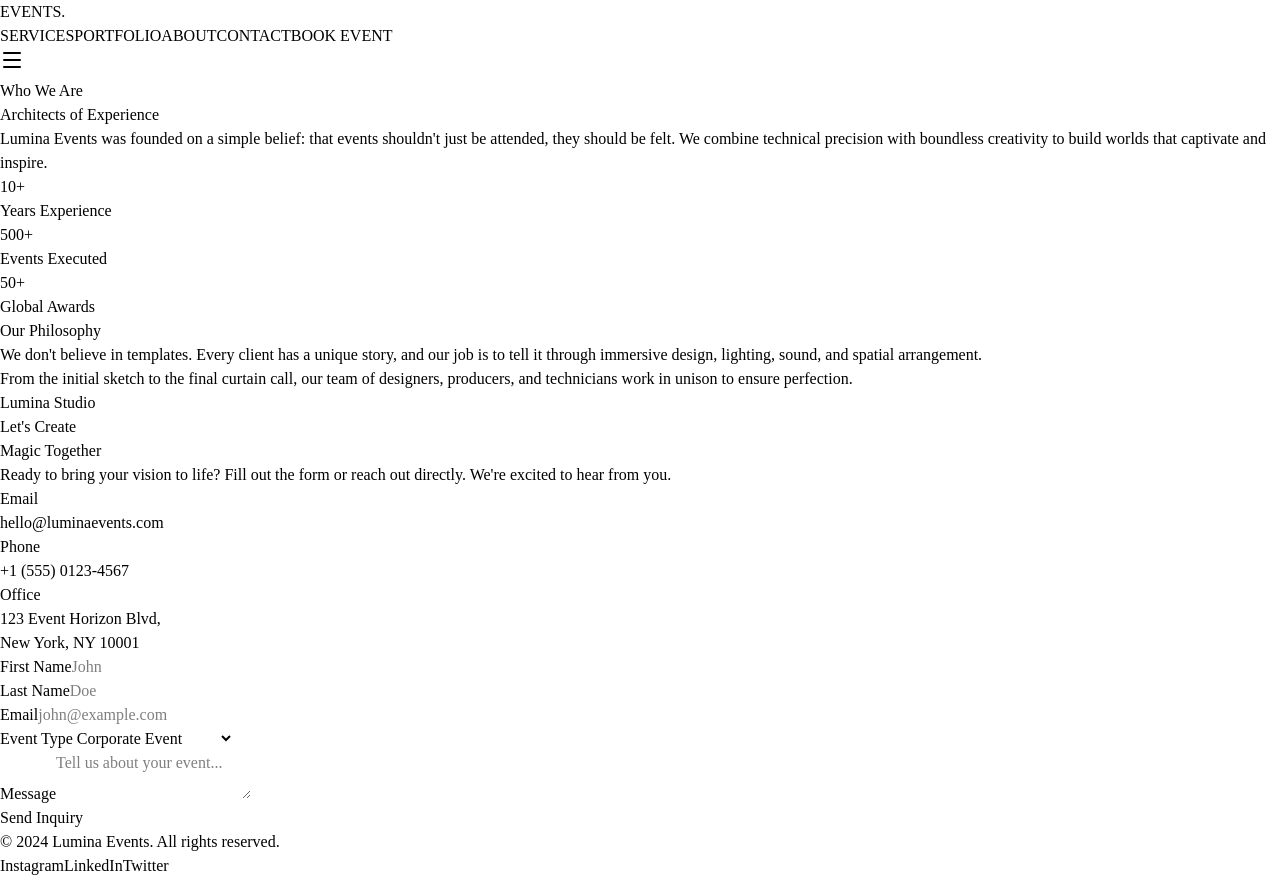
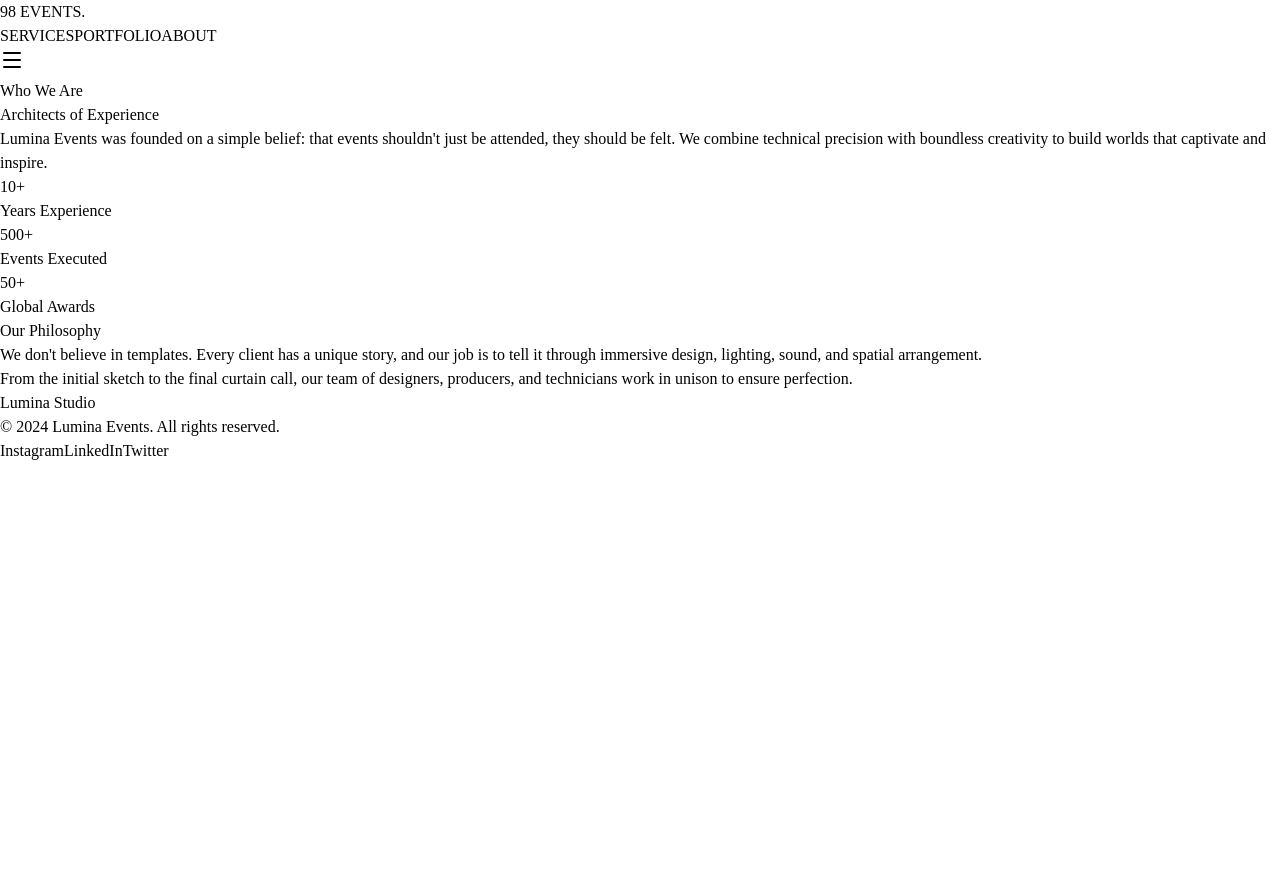
Before and after one commit to sidramhipparagi/events-a, a React (Vite) app in the folder client/: page /about in a window 1280 px wide. After the commit the page ends 800 px from the top, so only its background shows below. Built offline with nearby package versions, Linux system fonts and the light colour scheme.

Commit message:
Remove contact section

```diff
--- a/client/src/components/layout/Navbar.tsx
+++ b/client/src/components/layout/Navbar.tsx
@@ -21,7 +21,6 @@ export function Navbar() {
     { name: "SERVICES", href: "/services" },
     { name: "PORTFOLIO", href: "/portfolio" },
     { name: "ABOUT", href: "/about" },
-    { name: "CONTACT", href: "#contact" },
   ];
 
   return (
@@ -33,7 +32,7 @@ export function Navbar() {
       <div className="container mx-auto px-8 md:px-16 lg:px-24 flex items-center justify-between">
         <Link href="/">
           <a className="text-2xl font-display font-bold tracking-tighter text-foreground">
-            EVENTS<span className="text-primary">.</span>
+            98 EVENTS<span className="text-primary">.</span>
           </a>
         </Link>
 
@@ -52,12 +51,6 @@ export function Navbar() {
               </a>
             </Link>
           ))}
-          <Button
-            variant="ghost"
-            className="text-sm font-medium text-black hover:text-gray-600 px-0 h-auto"
-          >
-            BOOK EVENT
-          </Button>
         </div>
 
         {/* Mobile Toggle */}
--- a/client/src/components/sections/Contact.tsx
+++ /dev/null
@@ -1,77 +0,0 @@
-import { Button } from "@/components/ui/button";
-import { Input } from "@/components/ui/input";
-import { Textarea } from "@/components/ui/textarea";
-import { motion } from "framer-motion";
-
-export function Contact() {
-  return (
-    <section id="contact" className="py-24 relative overflow-hidden">
-      {/* Background Gradient */}
-      <div className="absolute top-1/2 left-1/2 -translate-x-1/2 -translate-y-1/2 w-[800px] h-[800px] bg-primary/20 blur-[120px] rounded-full opacity-20 pointer-events-none" />
-
-      <div className="container mx-auto px-8 md:px-16 lg:px-24 relative z-10">
-        <div className="max-w-4xl mx-auto glass-card rounded-3xl p-8 md:p-12 overflow-hidden">
-          <div className="grid grid-cols-1 md:grid-cols-2 gap-12">
-            <div>
-              <h2 className="text-3xl md:text-4xl font-display font-bold text-foreground mb-6">
-                Let's Create <br />
-                <span className="text-primary">Magic Together</span>
-              </h2>
-              <p className="text-muted-foreground mb-8">
-                Ready to bring your vision to life? Fill out the form or reach out directly. We're excited to hear from you.
-              </p>
-
-              <div className="space-y-6">
-                <div>
-                  <h4 className="text-sm font-semibold text-foreground uppercase tracking-wider mb-2">Email</h4>
-                  <p className="text-lg text-foreground/80 hover:text-primary transition-colors cursor-pointer">hello@luminaevents.com</p>
-                </div>
-                <div>
-                  <h4 className="text-sm font-semibold text-foreground uppercase tracking-wider mb-2">Phone</h4>
-                  <p className="text-lg text-foreground/80">+1 (555) 0123-4567</p>
-                </div>
-                <div>
-                  <h4 className="text-sm font-semibold text-foreground uppercase tracking-wider mb-2">Office</h4>
-                  <p className="text-lg text-foreground/80">123 Event Horizon Blvd, <br/>New York, NY 10001</p>
-                </div>
-              </div>
-            </div>
-
-            <form className="space-y-4" onSubmit={(e) => e.preventDefault()}>
-              <div className="grid grid-cols-2 gap-4">
-                <div className="space-y-2">
-                  <label className="text-sm font-medium text-foreground/70">First Name</label>
-                  <Input placeholder="John" className="bg-foreground/5 border-foreground/10 text-foreground placeholder:text-foreground/30 focus-visible:ring-primary" />
-                </div>
-                <div className="space-y-2">
-                  <label className="text-sm font-medium text-foreground/70">Last Name</label>
-                  <Input placeholder="Doe" className="bg-foreground/5 border-foreground/10 text-foreground placeholder:text-foreground/30 focus-visible:ring-primary" />
-                </div>
-              </div>
-              <div className="space-y-2">
-                <label className="text-sm font-medium text-foreground/70">Email</label>
-                <Input type="email" placeholder="john@example.com" className="bg-foreground/5 border-foreground/10 text-foreground placeholder:text-foreground/30 focus-visible:ring-primary" />
-              </div>
-              <div className="space-y-2">
-                <label className="text-sm font-medium text-foreground/70">Event Type</label>
-                <select className="flex h-10 w-full rounded-md border border-foreground/10 bg-foreground/5 px-3 py-2 text-sm text-foreground ring-offset-background file:border-0 file:bg-transparent file:text-sm file:font-medium placeholder:text-muted-foreground focus-visible:outline-none focus-visible:ring-2 focus-visible:ring-primary focus-visible:ring-offset-2 disabled:cursor-not-allowed disabled:opacity-50">
-                  <option className="bg-background">Corporate Event</option>
-                  <option className="bg-background">Wedding / Traditional</option>
-                  <option className="bg-background">Concert / Show</option>
-                  <option className="bg-background">Other</option>
-                </select>
-              </div>
-              <div className="space-y-2">
-                <label className="text-sm font-medium text-foreground/70">Message</label>
-                <Textarea placeholder="Tell us about your event..." className="min-h-[120px] bg-foreground/5 border-foreground/10 text-foreground placeholder:text-foreground/30 focus-visible:ring-primary" />
-              </div>
-              <Button type="submit" className="w-full bg-primary text-primary-foreground hover:bg-primary/90 font-semibold h-12">
-                Send Inquiry
-              </Button>
-            </form>
-          </div>
-        </div>
-      </div>
-    </section>
-  );
-}
--- a/client/src/pages/about.tsx
+++ b/client/src/pages/about.tsx
@@ -1,5 +1,4 @@
 import { Navbar } from "@/components/layout/Navbar";
-import { Contact } from "@/components/sections/Contact";
 import { motion } from "framer-motion";
 
 export default function AboutPage() {
@@ -64,7 +63,6 @@ export default function AboutPage() {
             </div>
           </div>
         </section>
-        <Contact />
       </main>
 
       <footer className="py-12 border-t border-border bg-background">
--- a/client/src/pages/home.tsx
+++ b/client/src/pages/home.tsx
@@ -1,7 +1,6 @@
 import { Navbar } from "@/components/layout/Navbar";
 import { Hero } from "@/components/sections/Hero";
 import { Services } from "@/components/sections/Services";
-import { Contact } from "@/components/sections/Contact";
 
 export default function Home() {
   return (
@@ -21,7 +20,6 @@ export default function Home() {
             </div>
           </div>
         </section>
-        <Contact />
       </main>
 
       <footer className="py-12 border-t border-border bg-background">
--- a/client/src/pages/portfolio.tsx
+++ b/client/src/pages/portfolio.tsx
@@ -1,5 +1,4 @@
 import { Navbar } from "@/components/layout/Navbar";
-import { Contact } from "@/components/sections/Contact";
 import { motion } from "framer-motion";
 import corporateImg from "@assets/stock_images/modern_corporate_eve_9508c83f.jpg";
 import traditionalImg from "@assets/stock_images/luxury_traditional_i_dd2df4b0.jpg";
@@ -100,7 +99,6 @@ export default function PortfolioPage() {
             </div>
           </div>
         </section>
-        <Contact />
       </main>
 
       <footer className="py-12 border-t border-border bg-background">
--- a/client/src/pages/services.tsx
+++ b/client/src/pages/services.tsx
@@ -1,6 +1,5 @@
 import { Navbar } from "@/components/layout/Navbar";
 import { Services } from "@/components/sections/Services";
-import { Contact } from "@/components/sections/Contact";
 
 export default function ServicesPage() {
   return (
@@ -21,7 +20,6 @@ export default function ServicesPage() {
           </div>
           <Services />
         </section>
-        <Contact />
       </main>
 
        <footer className="py-12 border-t border-border bg-background">
```
